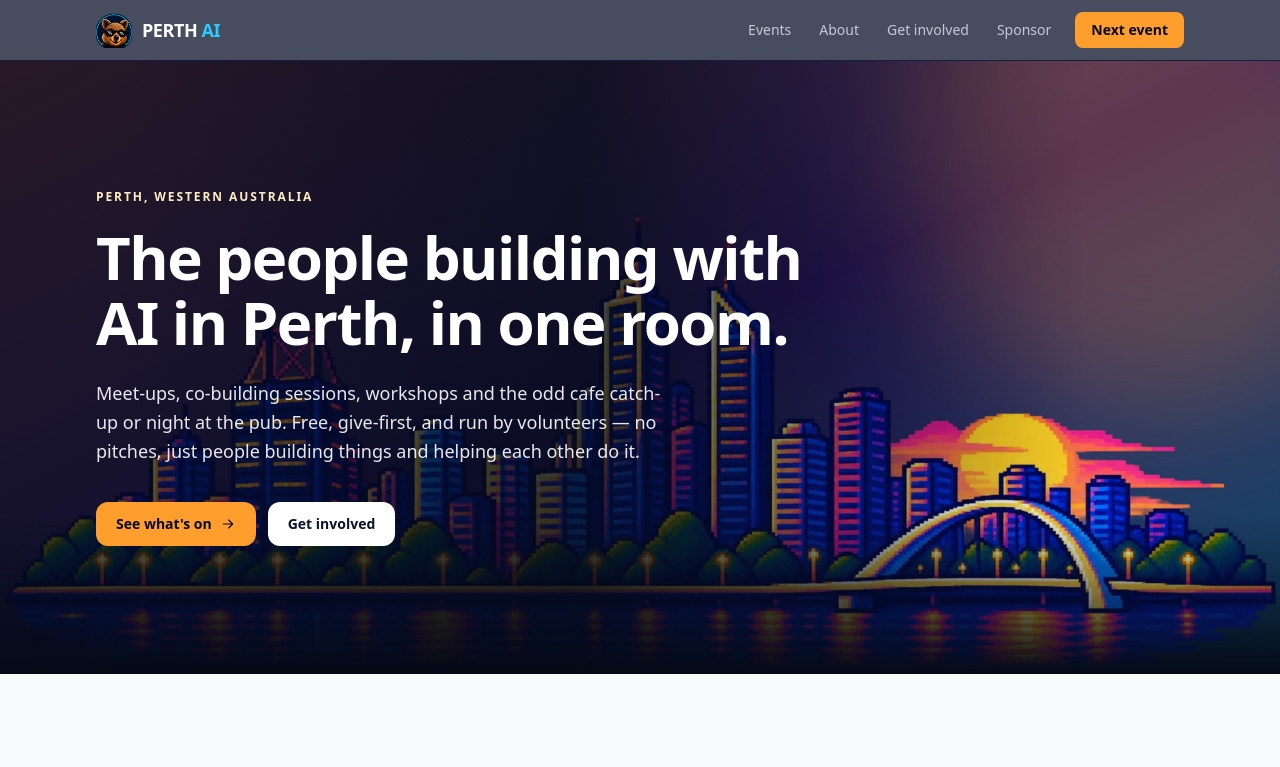
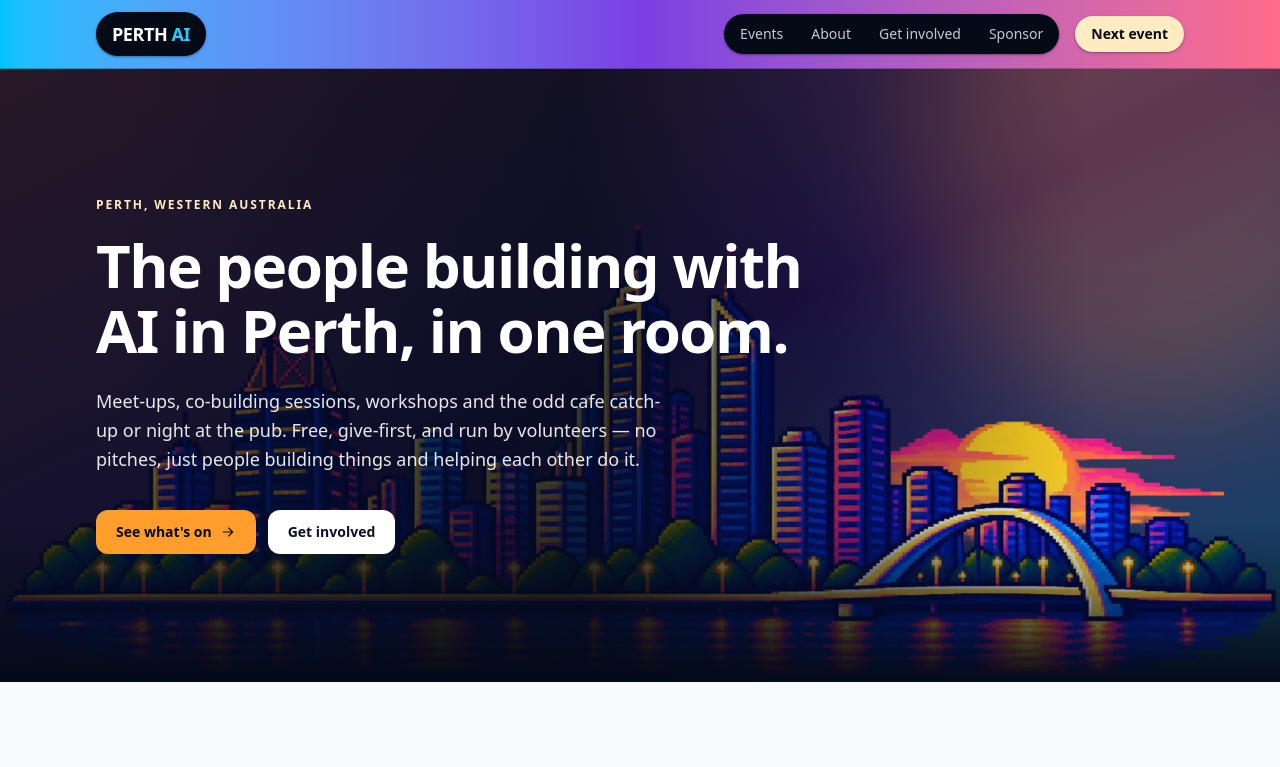
Before and after one commit to perth-ai/perth-ai-website, an Astro site: page / in a window 1280 px wide. Shown: the top 767 px of the page. Built offline with nearby package versions, Linux system fonts and the light colour scheme; Astro itself is replaced by a stand-in of ours.

Commit message:
Header variant B: bright azure-orchid-coral gradient banner (#16)
Replaces the dark navy header with the style guide's cyan/purple/pink
gradient. The logo mark is gone; the home link is now a "PERTH AI"
wordmark on a navy pill. Nav sits on a solid navy rail and the CTA is a
cream fill with a navy label, because no single text colour is readable
across the whole gradient run. No sunset orange anywhere.

Co-authored-by: Claude Opus 5 <noreply@anthropic.com>

```diff
--- a/src/components/Header.astro
+++ b/src/components/Header.astro
@@ -1,5 +1,4 @@
 ---
-import Logo from './Logo.astro';
 import site from '../data/site.json';
 
 const nav = [
@@ -13,24 +12,44 @@ const path = Astro.url.pathname;
 const isCurrent = (href: string) => path === href || path.startsWith(`${href}/`);
 ---
 
-<header
-  class="sticky top-0 z-40 border-b border-ink-800 bg-ink-900/90 backdrop-blur supports-[backdrop-filter]:bg-ink-900/75"
->
+{/* Header — Variant B: the style guide's cyan → purple → pink gradient run as a
+    bright banner, with the lettering and nav carried on solid navy pills.
+
+    Why pills: measured against the gradient, no single text colour survives the
+    whole run. ink-950 is 9.57:1 on azure-500 and 7.27:1 on coral-500 but only
+    3.46:1 on orchid-500 in the middle; white is 5.71:1 on orchid-500 and fails
+    badly on both ends (2.07:1 and 2.72:1). So nothing reads directly on the
+    gradient — every label sits on a solid ink-950 fill instead (white 19:1,
+    ink-200 11.8:1), and the "Next event" CTA is a cream fill with a navy label
+    (16.9:1). Don't move a label onto the gradient itself.
+
+    The focus ring is overridden here too: the global ring is sunset-500 orange,
+    which this banner doesn't use. Items on the gradient take an ink-950 ring
+    (3.46:1 at worst, clears the 3:1 needed for a non-text indicator); items
+    inside a navy pill take a white ring, since navy on navy is invisible. */}
+<header class="sticky top-0 z-40 border-b border-ink-950/25 bg-gradient-to-r from-azure-500 via-orchid-500 to-coral-500">
   <div class="mx-auto flex max-w-6xl items-center gap-4 px-5 py-3 sm:px-8">
-    <a href="/" class="rounded-lg" aria-label={`${site.name} — home`}>
-      <Logo />
+    <a
+      href="/"
+      class="rounded-full bg-ink-950 px-4 py-2 font-display text-lg font-bold tracking-tight text-white shadow-sm shadow-ink-950/30 focus-visible:outline-ink-950"
+    >
+      PERTH <span class="text-azure-400">AI</span>
+      <span class="sr-only">— home</span>
     </a>
 
-    <nav aria-label="Main" class="ml-auto hidden items-center gap-1 md:flex">
+    <nav
+      aria-label="Main"
+      class="ml-auto hidden items-center gap-1 rounded-full bg-ink-950 p-1 shadow-sm shadow-ink-950/30 md:flex"
+    >
       {
         nav.map((item) => (
           <a
             href={item.href}
             aria-current={isCurrent(item.href) ? 'page' : undefined}
             class:list={[
-              'rounded-lg px-3 py-2 text-sm font-medium transition-colors',
+              'rounded-full px-3 py-1.5 text-sm font-medium transition-colors focus-visible:outline-white',
               isCurrent(item.href)
-                ? 'bg-ink-800 text-white'
+                ? 'bg-orchid-500 text-white'
                 : 'text-ink-200 hover:bg-ink-800 hover:text-white',
             ]}
           >
@@ -38,18 +57,19 @@ const isCurrent = (href: string) => path === href || path.startsWith(`${href}/`)
           </a>
         ))
       }
-      <a
-        href={site.links.luma}
-        class="ml-2 rounded-lg bg-sunset-500 px-4 py-2 text-sm font-semibold text-ink-950 transition-colors hover:bg-sunset-600"
-      >
-        Next event
-      </a>
     </nav>
+
+    <a
+      href={site.links.luma}
+      class="hidden rounded-full bg-sunbeam-400 px-4 py-2 text-sm font-semibold text-ink-950 shadow-sm shadow-ink-950/30 transition-colors hover:bg-white focus-visible:outline-ink-950 md:block"
+    >
+      Next event
+    </a>
 
     <!-- Mobile menu: <details> so it works with zero JavaScript -->
     <details class="group relative ml-auto md:hidden">
       <summary
-        class="flex cursor-pointer items-center gap-2 rounded-lg border border-ink-400 px-3 py-2 text-sm font-medium text-ink-100 marker:content-none [&::-webkit-details-marker]:hidden"
+        class="flex cursor-pointer items-center gap-2 rounded-full bg-ink-950 px-3.5 py-2 text-sm font-medium text-white shadow-sm shadow-ink-950/30 marker:content-none focus-visible:outline-ink-950 [&::-webkit-details-marker]:hidden"
       >
         <span>Menu</span>
         <svg
@@ -66,7 +86,7 @@ const isCurrent = (href: string) => path === href || path.startsWith(`${href}/`)
       </summary>
       <nav
         aria-label="Main"
-        class="absolute right-0 mt-2 w-56 rounded-xl border border-ink-700 bg-ink-800 p-2 shadow-lg shadow-ink-950/40"
+        class="absolute right-0 mt-2 w-56 rounded-2xl border border-ink-700 bg-ink-950 p-2 shadow-lg shadow-ink-950/40"
       >
         {
           nav.map((item) => (
@@ -74,8 +94,10 @@ const isCurrent = (href: string) => path === href || path.startsWith(`${href}/`)
               href={item.href}
               aria-current={isCurrent(item.href) ? 'page' : undefined}
               class:list={[
-                'block rounded-lg px-3 py-2 text-sm font-medium',
-                isCurrent(item.href) ? 'bg-ink-700 text-white' : 'text-ink-200 hover:bg-ink-700',
+                'block rounded-lg px-3 py-2 text-sm font-medium focus-visible:outline-white',
+                isCurrent(item.href)
+                  ? 'bg-orchid-500 text-white'
+                  : 'text-ink-200 hover:bg-ink-800 hover:text-white',
               ]}
             >
               {item.label}
@@ -84,7 +106,7 @@ const isCurrent = (href: string) => path === href || path.startsWith(`${href}/`)
         }
         <a
           href={site.links.luma}
-          class="mt-1 block rounded-lg bg-sunset-500 px-3 py-2 text-center text-sm font-semibold text-ink-950"
+          class="mt-1 block rounded-lg bg-sunbeam-400 px-3 py-2 text-center text-sm font-semibold text-ink-950 focus-visible:outline-white"
         >
           Next event
         </a>
```
